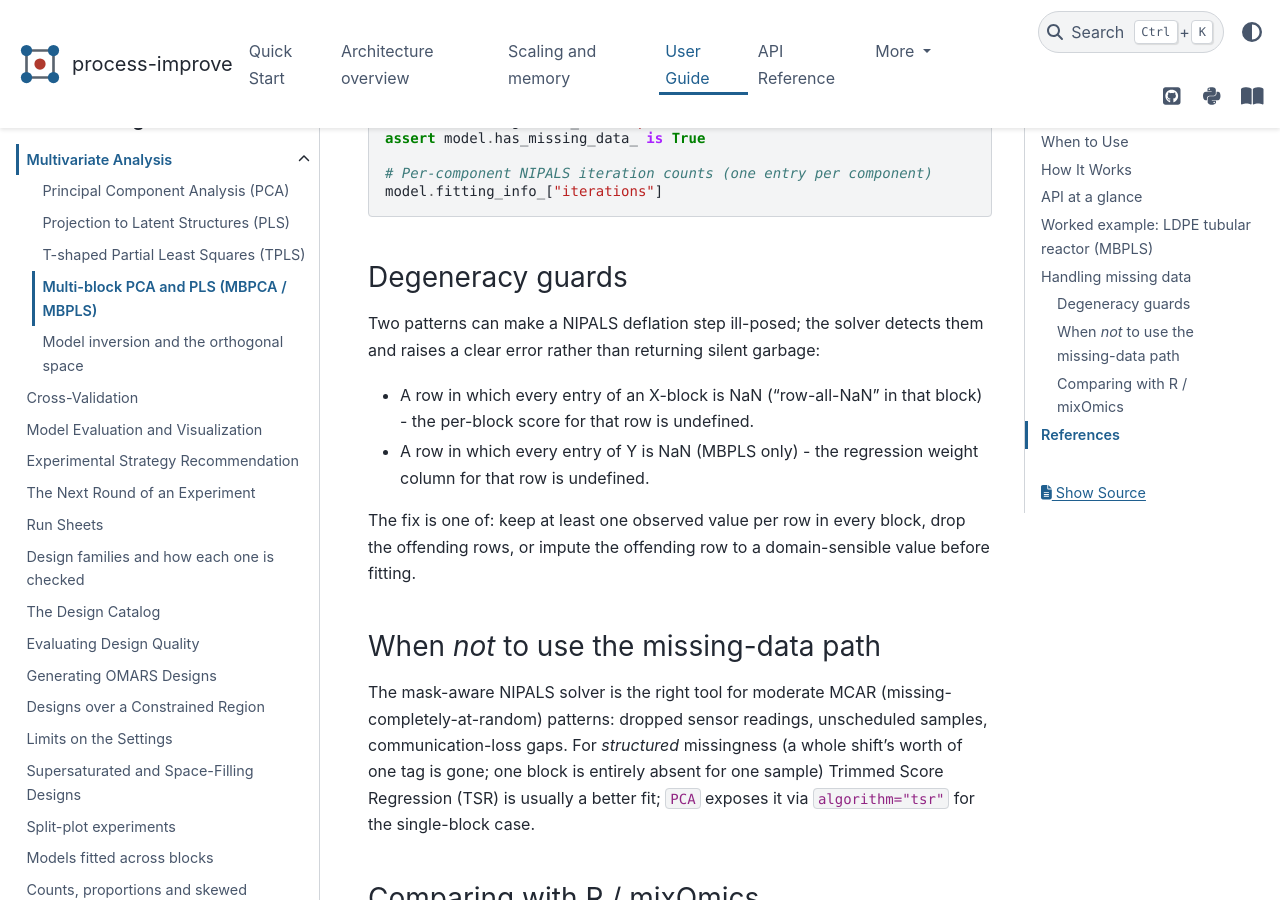
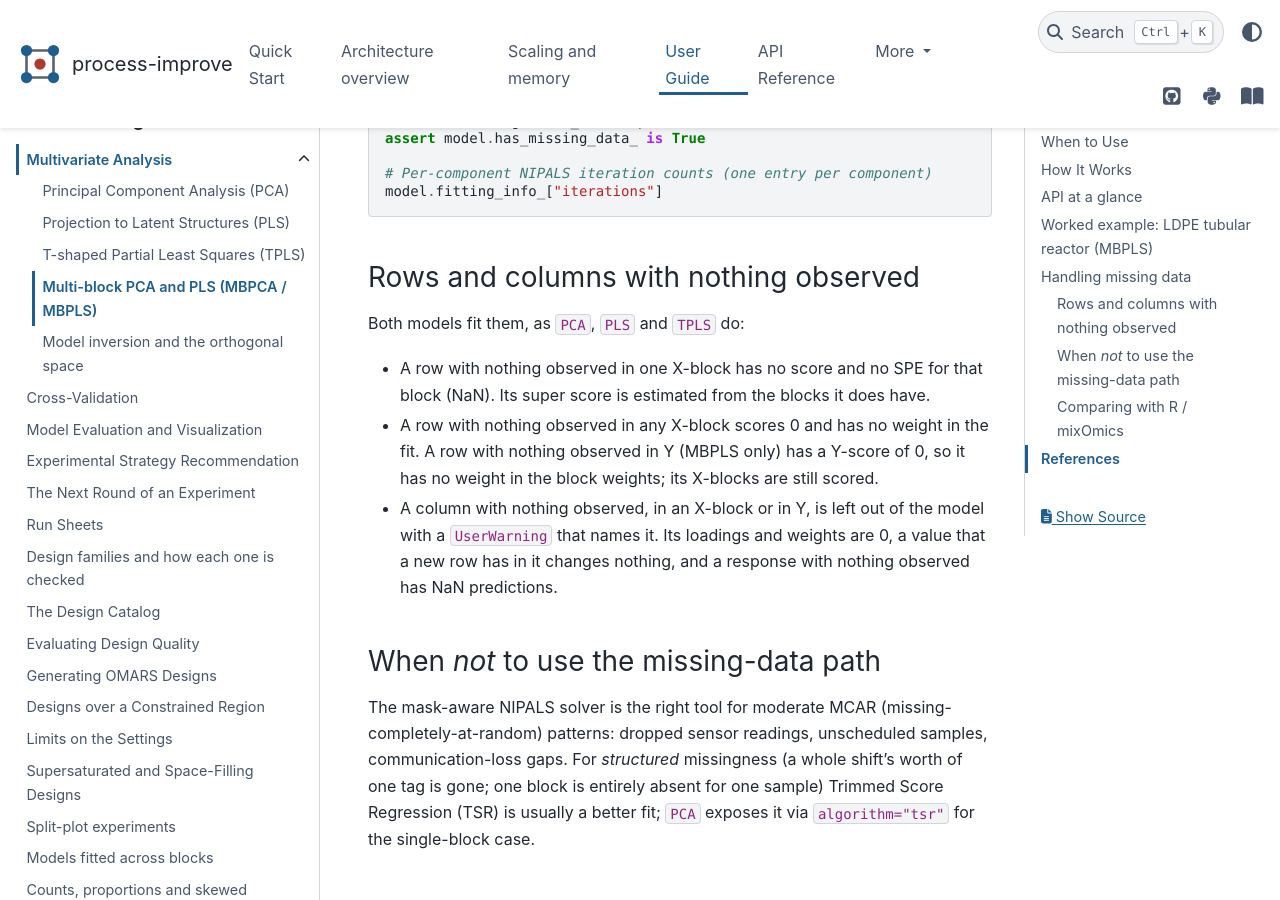
Before and after one commit to kgdunn/process-improve, a Sphinx documentation site: the page built from docs/user_guide/multiblock.rst, in a window 1280 px wide and 900 px high, scrolled down 4021 px. Built offline with Sphinx 7.4.7 and the PyData theme 0.15.4, drawn with Linux system fonts in a browser that asks for light colours.

Commit message:
Docs: rows and columns with nothing observed are fitted, not refused (#1098)
The multiblock user guide's "Degeneracy guards" section and the two LDPE
missing-data notebooks described refusals that no longer exist. PCA.fit and
PLS.fit document the new warning.

Co-Authored-By: Claude Opus 5.5 <noreply@anthropic.com>
Claude-Session: https://claude.ai/code/session_01S4nNrQrezZa8Wt3JVywWoM

```diff
--- a/docs/user_guide/multiblock.rst
+++ b/docs/user_guide/multiblock.rst
@@ -183,21 +183,22 @@ Minimal example::
    # Per-component NIPALS iteration counts (one entry per component)
    model.fitting_info_["iterations"]
 
-Degeneracy guards
-~~~~~~~~~~~~~~~~~
+Rows and columns with nothing observed
+~~~~~~~~~~~~~~~~~~~~~~~~~~~~~~~~~~~~~~
 
-Two patterns can make a NIPALS deflation step ill-posed; the solver
-detects them and raises a clear error rather than returning silent
-garbage:
+Both models fit them, as ``PCA``, ``PLS`` and ``TPLS`` do:
 
-- A row in which every entry of an X-block is NaN ("row-all-NaN" in
-  that block) - the per-block score for that row is undefined.
-- A row in which every entry of Y is NaN (MBPLS only) - the
-  regression weight column for that row is undefined.
-
-The fix is one of: keep at least one observed value per row in every
-block, drop the offending rows, or impute the offending row to a
-domain-sensible value before fitting.
+- A row with nothing observed in one X-block has no score and no SPE
+  for that block (NaN). Its super score is estimated from the blocks
+  it does have.
+- A row with nothing observed in any X-block scores 0 and has no
+  weight in the fit. A row with nothing observed in Y (MBPLS only) has
+  a Y-score of 0, so it has no weight in the block weights; its
+  X-blocks are still scored.
+- A column with nothing observed, in an X-block or in Y, is left out
+  of the model with a ``UserWarning`` that names it. Its loadings and
+  weights are 0, a value that a new row has in it changes nothing, and
+  a response with nothing observed has NaN predictions.
 
 When *not* to use the missing-data path
 ~~~~~~~~~~~~~~~~~~~~~~~~~~~~~~~~~~~~~~~
```
Also changed, not shown: docs/user_guide/case_studies/latent-variable-modelling/mbpca-ldpe-missing-data.ipynb, docs/user_guide/case_studies/latent-variable-modelling/mbpls-ldpe-missing-data.ipynb, 2 other files.
